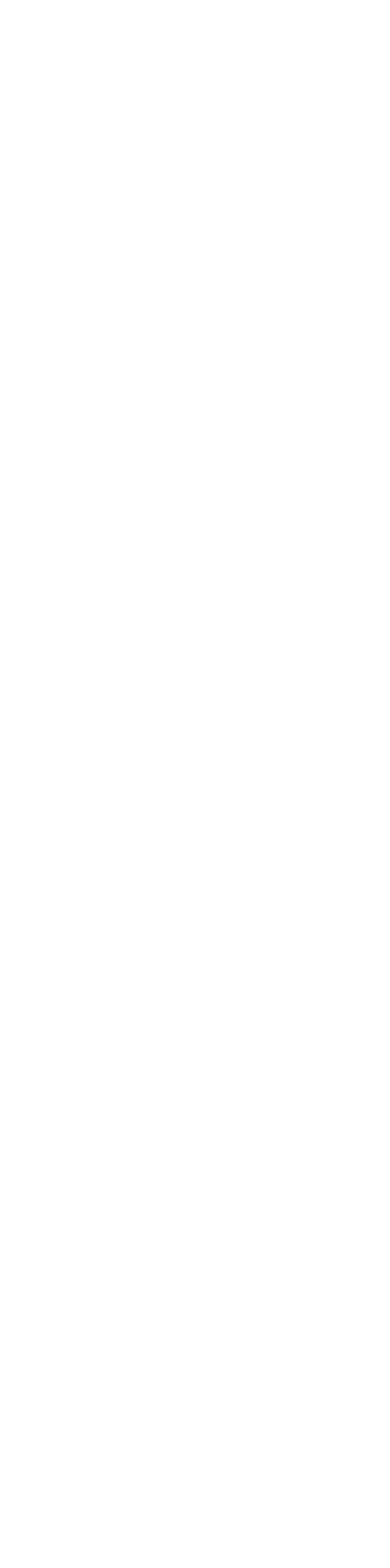
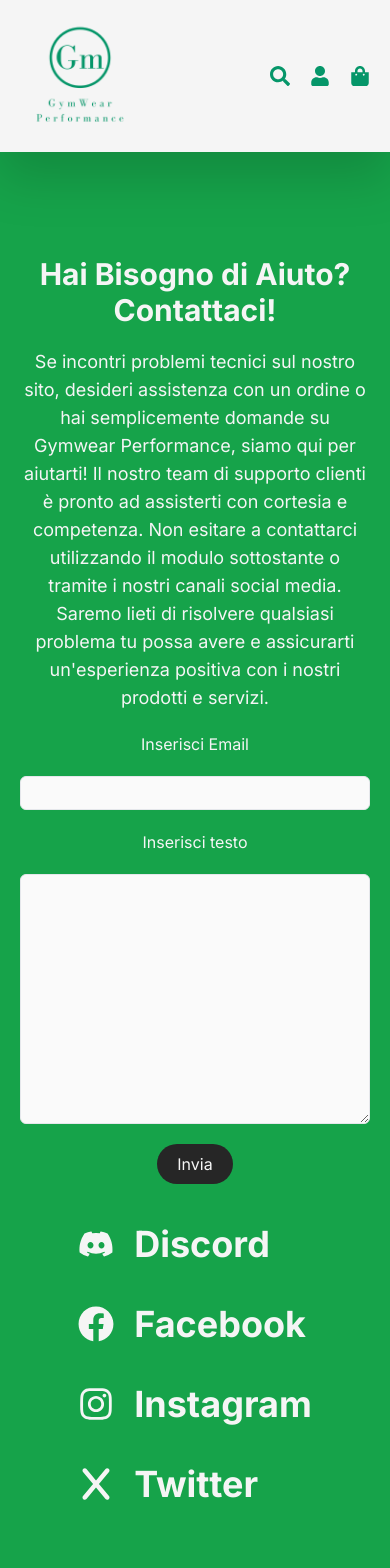
Before and after one commit to CaldatoLuca/fe-e-commerce, a React (Vite) app: page /contattaci in a window 390 px wide. Before the commit this address had no page. Shown: the top 1568 px of the page. Before the commit the page ends 844 px from the top, so only its background shows below. Built offline with nearby package versions, Linux system fonts and the light colour scheme.

Commit message:
feat: responsive

```diff
--- a/src/App.jsx
+++ b/src/App.jsx
@@ -6,6 +6,7 @@
 import Header from "./components/Header";
 import Footer from "./components/Footer";
 import Partner from "./pages/Partner";
+import Contattaci from "./pages/Contattaci";
 
 function App() {
   return (
@@ -39,6 +40,15 @@
               </>
             }
           />
+          {/* Contattaci */}
+          <Route
+            path="/contattaci"
+            element={
+              <>
+                <Header /> <Contattaci /> <Footer />
+              </>
+            }
+          />
           {/* Login */}
           <Route path="/login" element={<Login />} />
           {/* <Route path="*" element={<NotFound />} /> */}
--- a/src/components/Footer.jsx
+++ b/src/components/Footer.jsx
@@ -12,7 +12,7 @@
 function Footer() {
   return (
     <footer className="bg-neutral-800 text-neutral-100 py-10">
-      <div className="container pb-5 mx-auto px-5 flex justify-between border-b">
+      <div className="container text-center md:text-start pb-5 mx-auto px-5 flex flex-col md:flex-row items-center md:items-end justify-between border-b">
         {/* Links */}
         <div className="flex gap-28 ">
           {/* Account */}
@@ -30,15 +30,15 @@
           <ul>
             <li className="text-xl font-bold mb-5 uppercase">Help</li>
             <li className="mb-1 hover:text-neutral-200 transition">
-              <Link to="/help">FAQ</Link>
+              <Link to="/contattaci">FAQ</Link>
             </li>
             <li className="hover:text-neutral-200 transition">
-              <Link to="/login">Contattaci</Link>
+              <Link to="/contattaci">Contattaci</Link>
             </li>
           </ul>
         </div>
 
-        <div className="flex items-end gap-3">
+        <div className="flex justify-center mt-5 md:mt-0  gap-3">
           <FaDiscord className="cursor-pointer" />
           <FaFacebook className="cursor-pointer" />
           <FaPinterest className="cursor-pointer" />
--- /dev/null
+++ b/src/pages/Contattaci.jsx
@@ -0,0 +1,83 @@
+import { FaDiscord, FaFacebook, FaInstagram } from "react-icons/fa";
+import { FaX } from "react-icons/fa6";
+
+function Contattaci() {
+  return (
+    <main className="mt-36">
+      <section id="partner" className=" bg-green-600 text-neutral-100">
+        <div className="container mx-auto px-5 py-28 flex flex-col md:flex-row gap-10 justify-between items-center">
+          {/* Form */}
+          <div className="w-full text-center md:text-start md:w-1/2">
+            <h3 className="text-3xl font-bold mb-5">
+              Hai Bisogno di Aiuto? Contattaci!
+            </h3>
+            <p className="mt-4 text-lg mb-5">
+              Se incontri problemi tecnici sul nostro sito, desideri assistenza
+              con un ordine o hai semplicemente domande su Gymwear Performance,
+              siamo qui per aiutarti! Il nostro team di supporto clienti è
+              pronto ad assisterti con cortesia e competenza. Non esitare a
+              contattarci utilizzando il modulo sottostante o tramite i nostri
+              canali social media. Saremo lieti di risolvere qualsiasi problema
+              tu possa avere e assicurarti un'esperienza positiva con i nostri
+              prodotti e servizi.
+            </p>
+
+            {/* Invio mail */}
+            <form action="#" method="post" className={`flex flex-col gap-5 `}>
+              {/* Email */}
+
+              <label htmlFor="contact-email">Inserisci Email</label>
+              <input
+                type="text"
+                name="email"
+                id="contact-email"
+                className="p-1 border bg-neutral-50 text-center  hover:border-emerald-600 rounded-md cursor-pointer outline-none group-hover:bg-neutral-100 transition"
+              />
+
+              {/* testo */}
+              <label htmlFor="contatc-text">Inserisci testo</label>
+              <textarea
+                name="text"
+                id="contact-text"
+                cols="30"
+                rows="10"
+                className="p-1 border bg-neutral-50 text-center  hover:border-emerald-600 rounded-md cursor-pointer outline-none group-hover:bg-neutral-100 transition"
+              ></textarea>
+
+              <div>
+                {" "}
+                <button className="bg-neutral-800 rounded-3xl text-neutral-100 py-2 px-5 ">
+                  Invia
+                </button>
+              </div>
+            </form>
+          </div>
+
+          {/* socials */}
+          <div className="w-full  md:w-1/2 flex justify-center items-center">
+            <ul className="flex flex-col gap-10 text-4xl font-bold">
+              <li className="flex gap-5 items-center">
+                <FaDiscord className="cursor-pointer" />
+                <div>Discord</div>
+              </li>
+              <li className="flex gap-5 items-center">
+                <FaFacebook className="cursor-pointer" />
+                <div>Facebook</div>
+              </li>
+              <li className="flex gap-5 items-center">
+                <FaInstagram className="cursor-pointer" />
+                <div>Instagram</div>
+              </li>
+              <li className="flex gap-5 items-center">
+                <FaX className="cursor-pointer" />
+                <div>Twitter</div>
+              </li>
+            </ul>
+          </div>
+        </div>
+      </section>
+    </main>
+  );
+}
+
+export default Contattaci;
--- a/src/pages/Partner.jsx
+++ b/src/pages/Partner.jsx
@@ -2,8 +2,8 @@
   return (
     <main className="mt-36">
       <section id="partner" className=" bg-green-600 text-neutral-100">
-        <div className="container mx-auto px-5 py-28 flex gap-10 justify-between items-center">
-          <div className="w-1/2">
+        <div className="container text-center md:text-start mx-auto px-5 py-28 flex flex-col md:flex-row gap-10 justify-between items-center">
+          <div className="w-full  md:w-1/2">
             <h3 className="text-3xl font-bold mb-5">
               Diventa Partner GymWear Performance
             </h3>
@@ -81,7 +81,7 @@
           </div>
 
           {/* Form */}
-          <div className="w-1/3 ">
+          <div className="w-full md:w-1/3 ">
             <p className="mb-10 text-center font-medium">
               Per diventare partner con Gymwear Performance, inviaci una email
               compilando il modulo sottostante. Saremo lieti di valutare la tua
@@ -95,11 +95,11 @@
               className={`flex flex-col gap-5 `}
             >
               {/* Email */}
-              <label htmlFor="newsletter-email">Inserisci Email</label>
+              <label htmlFor="partner-email">Inserisci Email</label>
               <input
                 type="text"
                 name="email"
-                id="newsletter-email"
+                id="partner-email"
                 className="p-1 border bg-neutral-50 text-center  hover:border-emerald-600 rounded-md cursor-pointer outline-none group-hover:bg-neutral-100 transition"
               />
 
```
